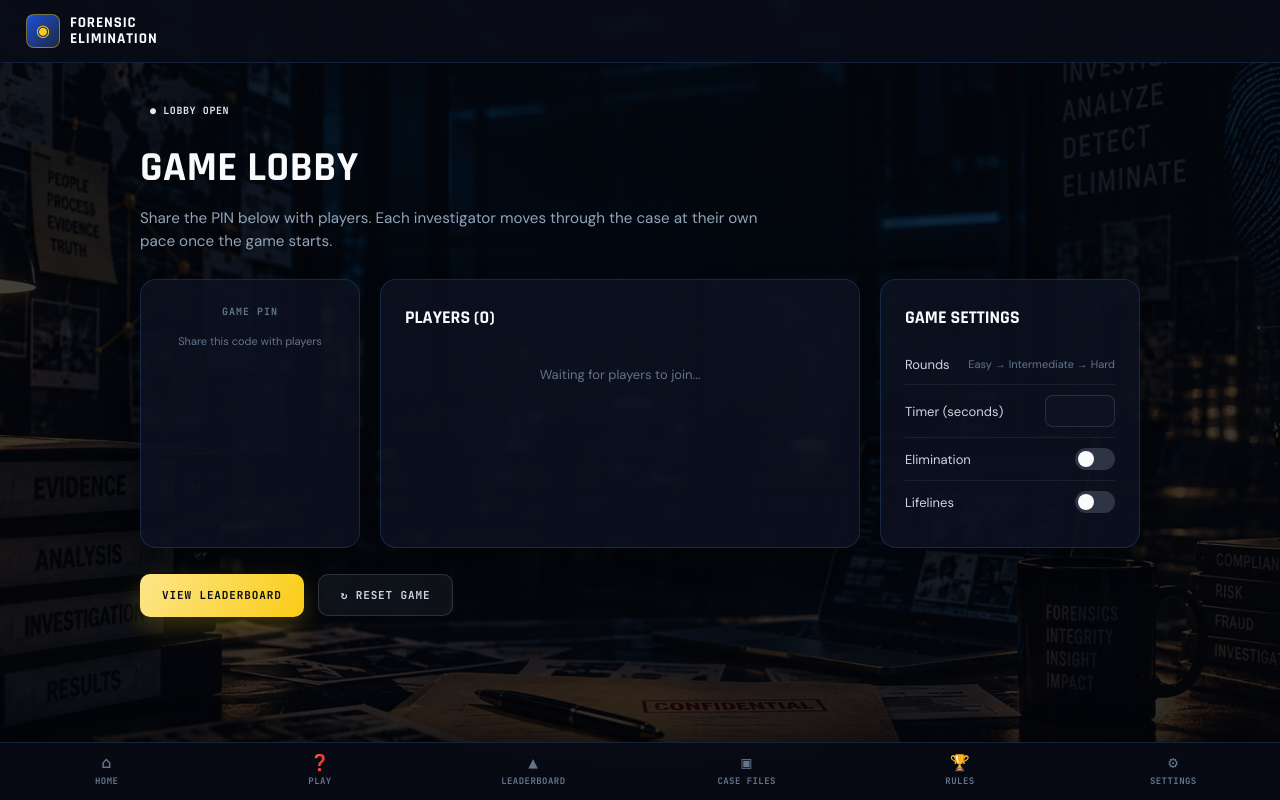
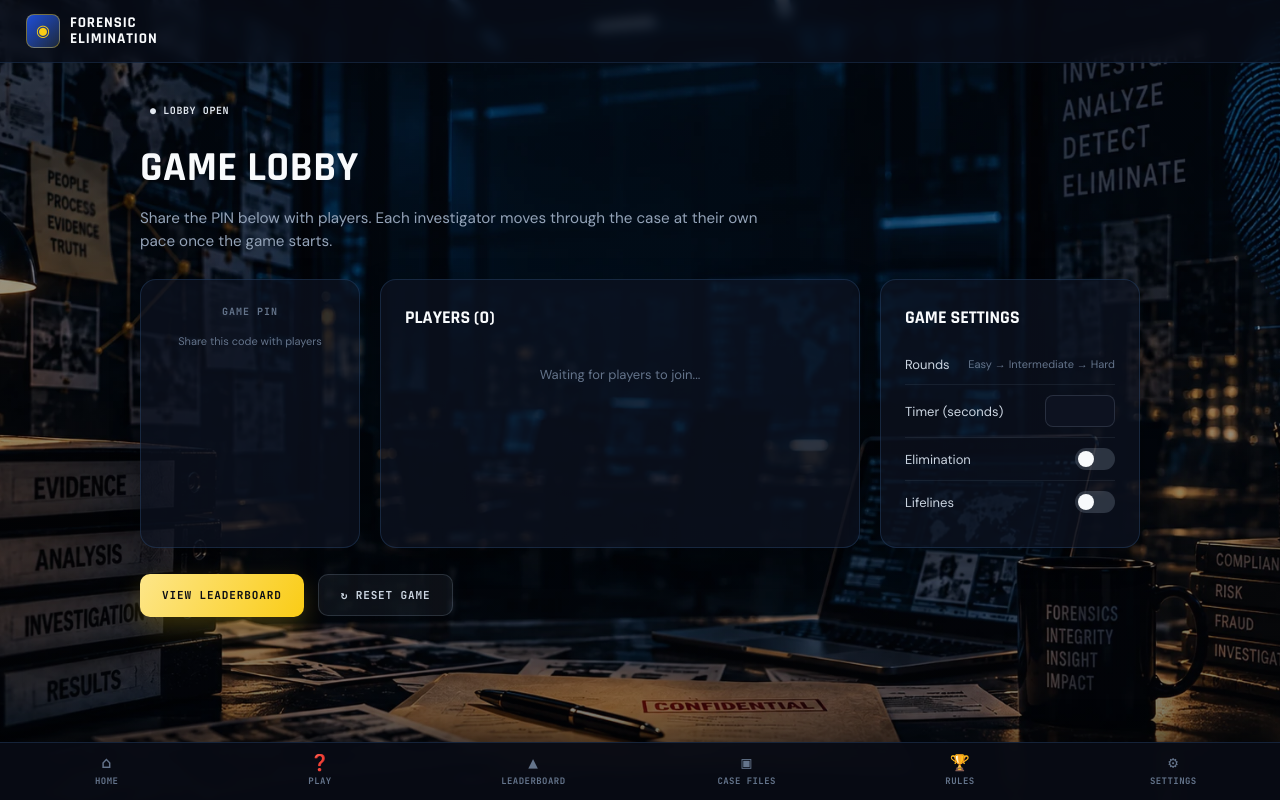
Before and after one commit to lanie991/fraud-investigation-game, a Python web app: template templates/fe_host.html in a window 1280 px wide. Run offline with Jinja, Linux system fonts and the light colour scheme; the template is opened without the code that fills it, so the values that code supplies are empty.

Commit message:
Lighten the dark overlay so the background photo actually shows
The overlay and card/header backgrounds were dark enough to nearly
hide the background photo. Lightened the body overlay and reduced
the opacity on cards, the top bar, and the game header so the photo
reads clearly while text stays legible.

Co-Authored-By: Claude Sonnet 5 <noreply@anthropic.com>
Claude-Session: https://claude.ai/code/session_01XDxyqa522j4BwZWaP3Y1VV

```diff
--- a/static/elimination.css
+++ b/static/elimination.css
@@ -20,7 +20,7 @@ html, body {
     color: #e2e8f0;
 
     background-image:
-        linear-gradient(rgba(3, 5, 10, 0.72), rgba(3, 5, 10, 0.82)),
+        linear-gradient(rgba(3, 5, 10, 0.35), rgba(3, 5, 10, 0.5)),
         url("/static/images/home-bg.webp");
     background-size: cover;
     background-position: center;
@@ -46,7 +46,7 @@ html, body {
 
     padding: 14px 26px;
 
-    background: rgba(9, 13, 24, 0.92);
+    background: rgba(9, 13, 24, 0.72);
     border-bottom: 1px solid rgba(96, 165, 250, 0.14);
 
     position: sticky;
@@ -205,7 +205,7 @@ html, body {
     padding: 24px;
     border-radius: 16px;
     border: 1px solid rgba(96, 165, 250, 0.16);
-    background: rgba(13, 18, 32, 0.88);
+    background: rgba(13, 18, 32, 0.72);
     box-shadow: 0 10px 30px rgba(0, 0, 0, 0.25);
 }
 
@@ -837,7 +837,7 @@ body:has(.fe-hero) .fe-main {
 
     padding: 22px 26px;
 
-    background: rgba(9, 13, 24, 0.92);
+    background: rgba(9, 13, 24, 0.72);
     border-bottom: 1px solid rgba(96, 165, 250, 0.14);
 
     position: relative;
```
